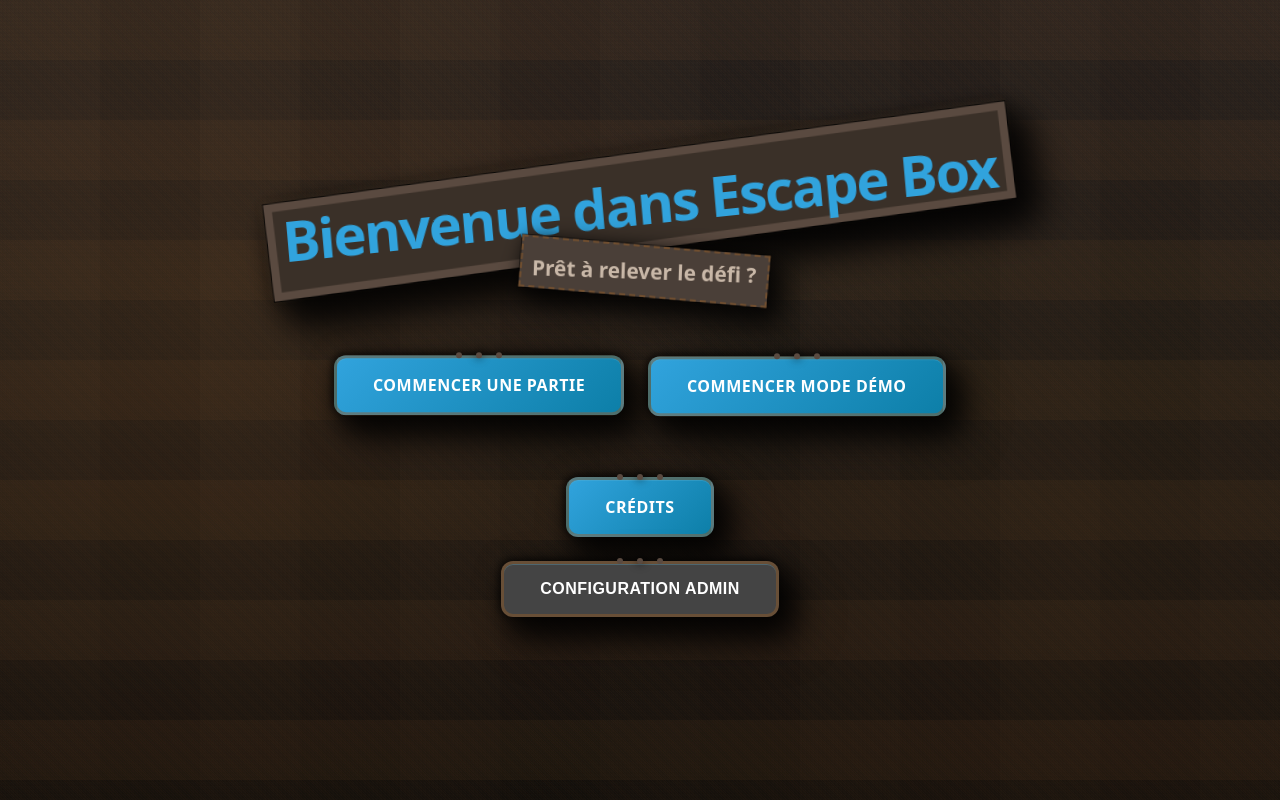
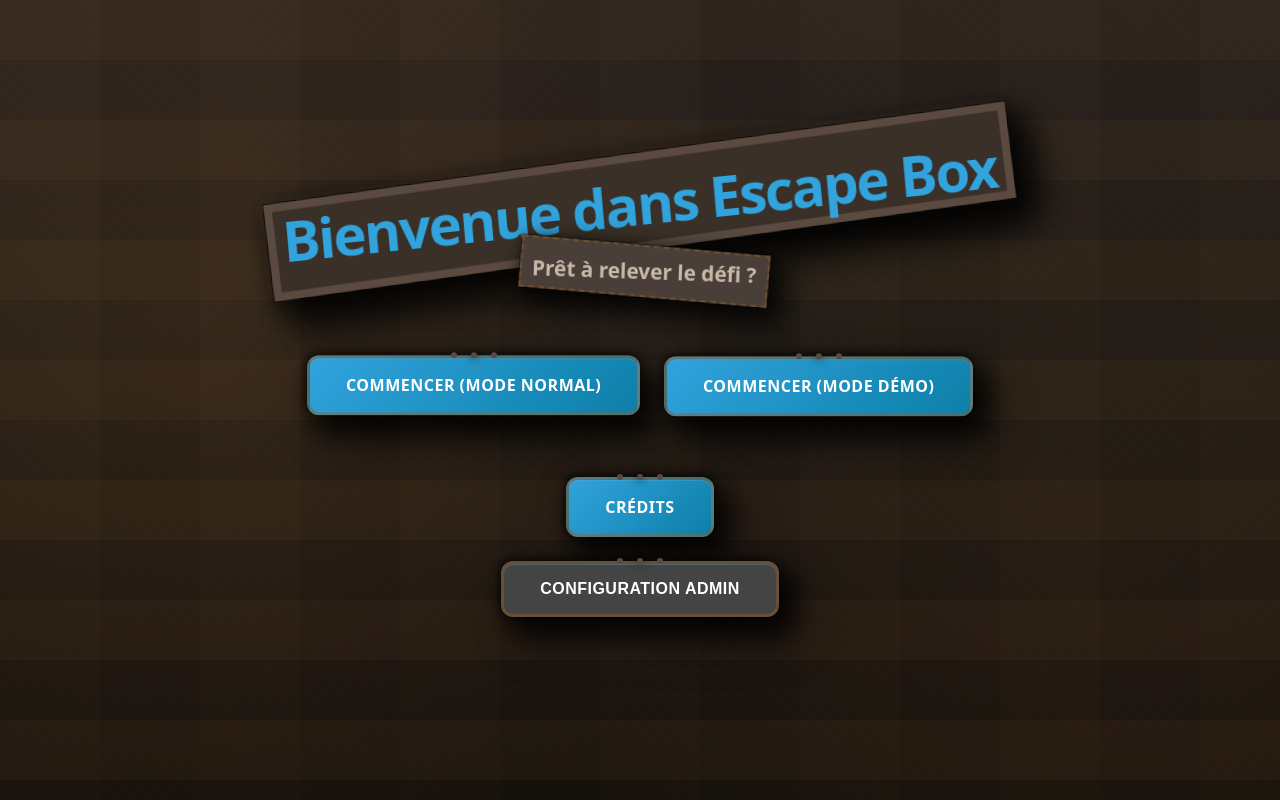
Before and after one commit to Ayzem-13/Escape_Box, a React (Vite) app: page / in a window 1280 px wide. Built offline with nearby package versions, Linux system fonts and the light colour scheme; a web font is replaced by a local one.

Commit message:
fix: bouton démarrage

```diff
--- a/src/App.tsx
+++ b/src/App.tsx
@@ -20,10 +20,10 @@ function App() {
         <p data-testid="home-subtitle">Prêt à relever le défi ?</p>
         <div className="button-container" style={{ gap: t.spacing.lg, marginTop: t.spacing.lg }}>
           <Link to="/normal" className="button" data-testid="home-link-normal">
-            Commencer une partie
+            Commencer (mode normal)
           </Link>
           <Link to="/demo" className="button" data-testid="home-link-demo">
-            Commencer mode démo
+            Commencer (mode démo)
           </Link>
         </div>
 
```
